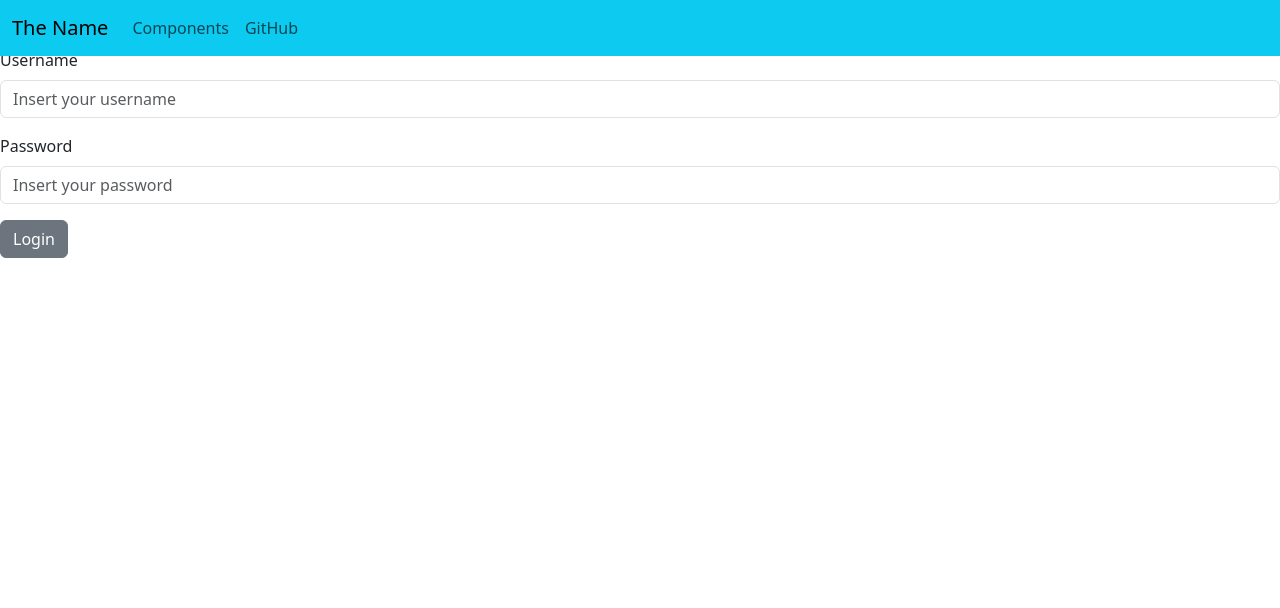
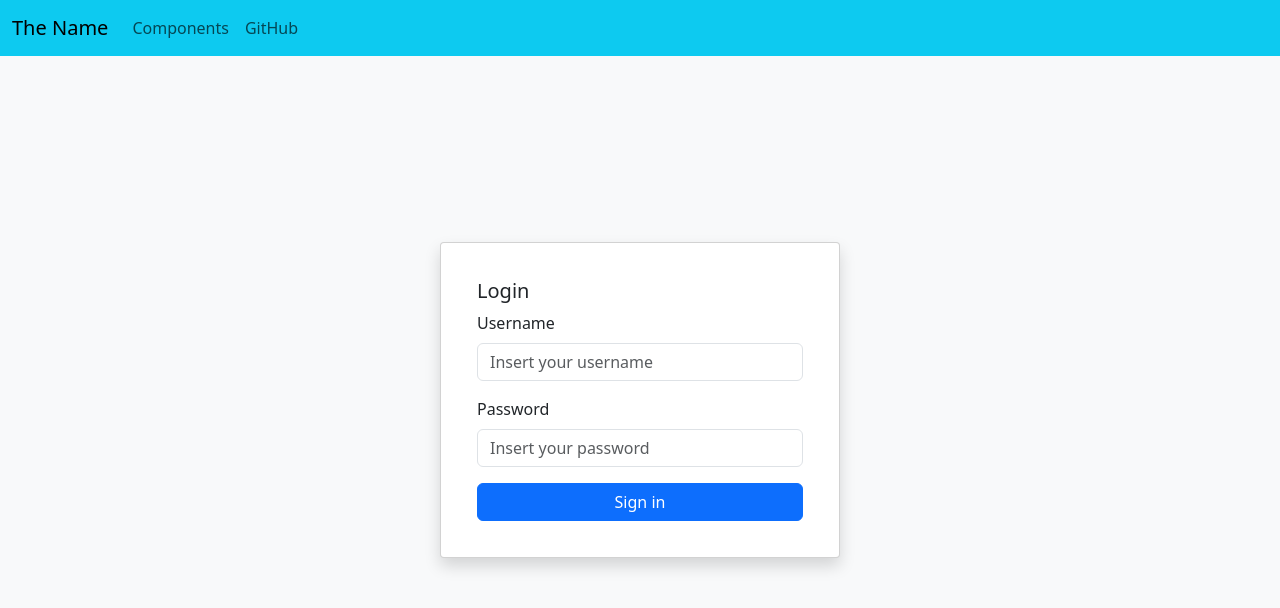
Before and after one commit to y-ellwanger/Aplicacao-ecommerce, a React (Create React App) app in the folder e-commerce/: page /login in a window 1280 px wide. Shown: the top 608 px of the page. Built offline with nearby package versions, Linux system fonts and the light colour scheme.

Commit message:
added some css to login page

```diff
--- a/e-commerce/src/login.js
+++ b/e-commerce/src/login.js
@@ -1,7 +1,8 @@
 import { useEffect, useState } from 'react'
 import { useNavigate } from 'react-router-dom'
-import { UncontrolledAlert, Button, Form, FormGroup, Label, FormFeedback, Input } from 'reactstrap'
+import { UncontrolledAlert, Button, Form, FormGroup, Label, FormFeedback, Input, Card, CardBody, CardTitle } from 'reactstrap'
 import { useAuth } from './context/authContext'
+import './style/login.css'
 
 const Login = () => {
   const [username, setUsername] = useState('')
@@ -69,9 +70,10 @@ const Login = () => {
   }
 
   return (
-    <>
-      <div>Login</div>
-      <br />
+    <div className='login-container'>
+      <Card className='login-card'>
+        <CardBody>
+          <CardTitle tag='h5'>Login</CardTitle>
           {loginError && <UncontrolledAlert color='danger'>{loginError}</UncontrolledAlert>}
           <Form>
             <FormGroup>
@@ -96,9 +98,11 @@ const Login = () => {
               />
               <FormFeedback>{passwordError}</FormFeedback>
             </FormGroup>
-        <Button onClick={onButtonClick}>Login</Button>
+            <Button color='primary' onClick={onButtonClick}>Sign in</Button>
           </Form>
-    </>
+        </CardBody>
+      </Card>
+    </div>
   )
 }
 
--- /dev/null
+++ b/e-commerce/src/style/login.css
@@ -0,0 +1,24 @@
+.login-container{
+    display: flex;
+    justify-content: center;
+    align-items: center;
+    height: 100vh;
+    background-color: #f8f9fa;
+}
+
+.login-card{
+    width: 100%;
+    max-width: 400px;
+    padding: 20px;
+    box-shadow: 0 0.5rem 1rem rgba(0,0,0,0.15);
+    border-radius: 0.25rem;
+}
+
+.login-card .login-title{
+    text-align: center;
+    margin-bottom: 20px;
+}
+
+.login-card .btn-primary{
+    width: 100%;
+}
```
Lines whose indentation alone changed are shown as unchanged.
